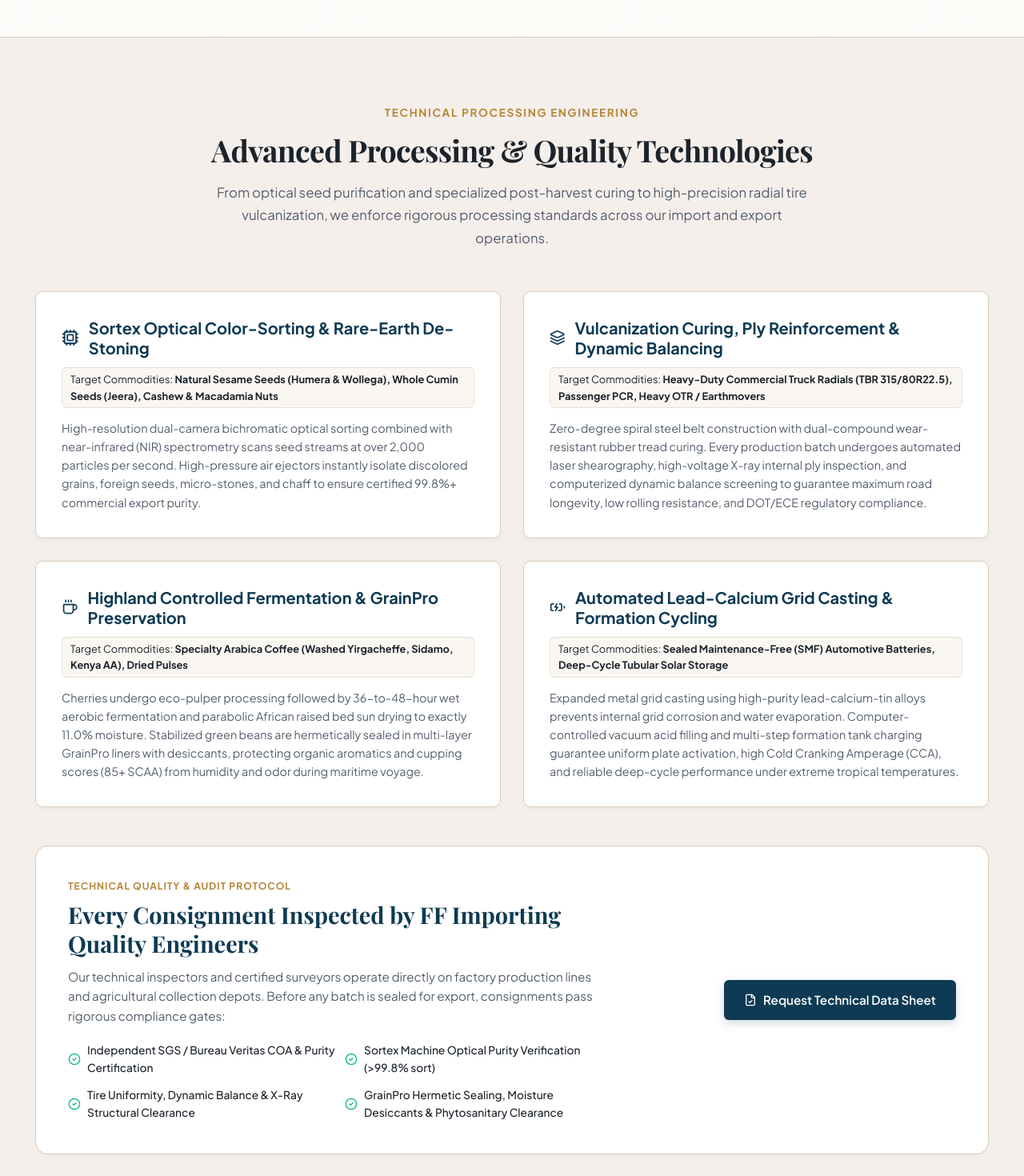
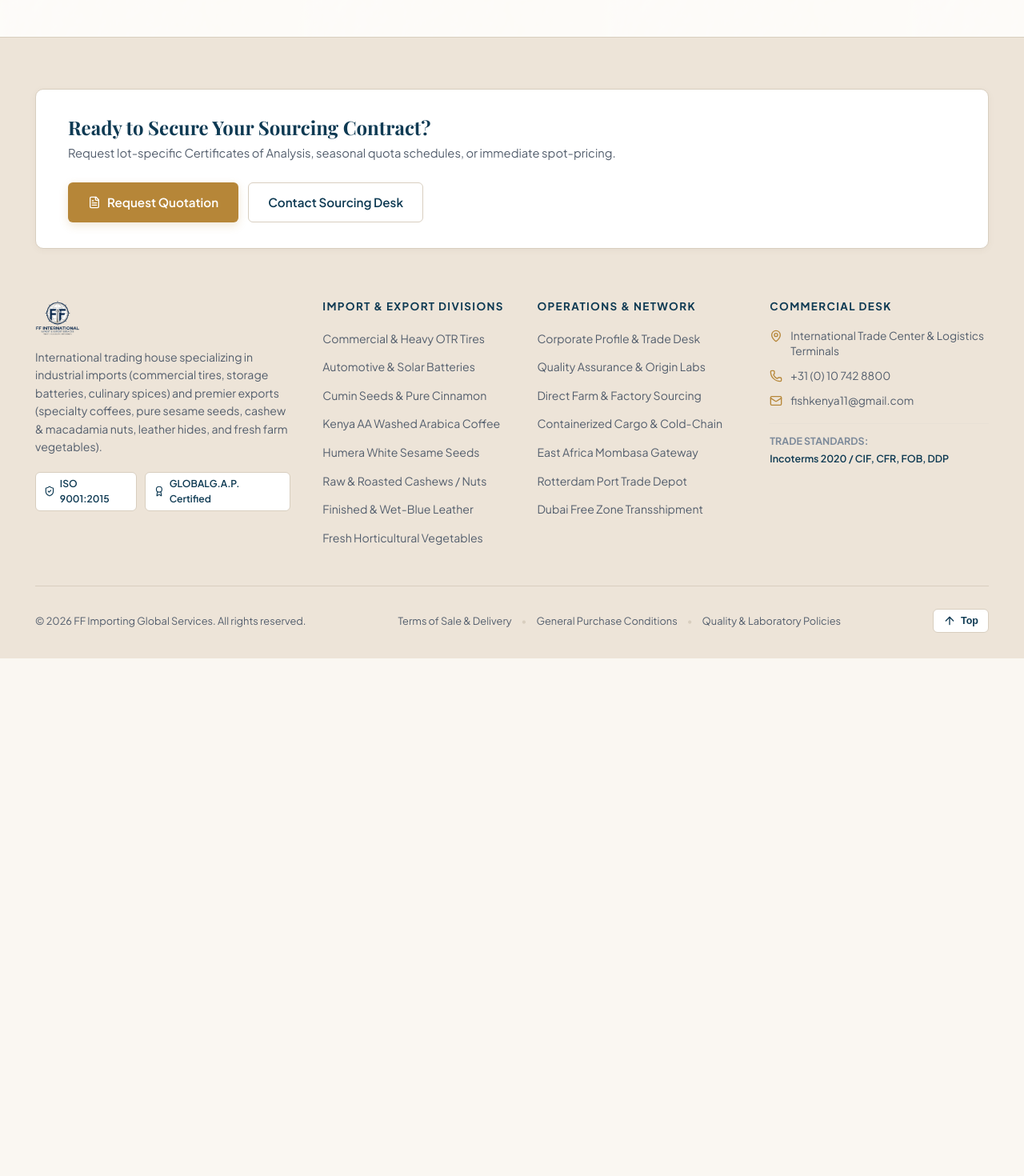
Before and after one commit to Goodomenn/import_spice, a React (Vite) app: page /sourcing in a window 1280 px wide. Shown: the part 1480-2950 px from the top of the page at 80% size. After the commit the page ends 2303 px from the top, so only its background shows below. Built offline with nearby package versions, Linux system fonts and the light colour scheme; a web font is replaced by a local one.

Commit message:
chore: remove processing technology cards and quality audit protocol section from SourcingPage

```diff
--- a/src/pages/SourcingPage.jsx
+++ b/src/pages/SourcingPage.jsx
@@ -1,44 +1,8 @@
 import React from 'react';
 import { Link } from 'react-router-dom';
 import SourcingSection from '../components/SourcingSection';
-import {
-  Cpu,
-  Layers,
-  Coffee,
-  BatteryCharging,
-  ShieldCheck,
-  ArrowRight,
-  CheckCircle2,
-  FileCheck
-} from 'lucide-react';
 
 export default function SourcingPage() {
-  const processingTechs = [
-    {
-      name: 'Sortex Optical Color-Sorting & Rare-Earth De-Stoning',
-      idealFor: 'Natural Sesame Seeds (Humera & Wollega), Whole Cumin Seeds (Jeera), Cashew & Macadamia Nuts',
-      icon: Cpu,
-      tech: 'High-resolution dual-camera bichromatic optical sorting combined with near-infrared (NIR) spectrometry scans seed streams at over 2,000 particles per second. High-pressure air ejectors instantly isolate discolored grains, foreign seeds, micro-stones, and chaff to ensure certified 99.8%+ commercial export purity.'
-    },
-    {
-      name: 'Vulcanization Curing, Ply Reinforcement & Dynamic Balancing',
-      idealFor: 'Heavy-Duty Commercial Truck Radials (TBR 315/80R22.5), Passenger PCR, Heavy OTR / Earthmovers',
-      icon: Layers,
-      tech: 'Zero-degree spiral steel belt construction with dual-compound wear-resistant rubber tread curing. Every production batch undergoes automated laser shearography, high-voltage X-ray internal ply inspection, and computerized dynamic balance screening to guarantee maximum road longevity, low rolling resistance, and DOT/ECE regulatory compliance.'
-    },
-    {
-      name: 'Highland Controlled Fermentation & GrainPro Preservation',
-      idealFor: 'Specialty Arabica Coffee (Washed Yirgacheffe, Sidamo, Kenya AA), Dried Pulses',
-      icon: Coffee,
-      tech: 'Cherries undergo eco-pulper processing followed by 36-to-48-hour wet aerobic fermentation and parabolic African raised bed sun drying to exactly 11.0% moisture. Stabilized green beans are hermetically sealed in multi-layer GrainPro liners with desiccants, protecting organic aromatics and cupping scores (85+ SCAA) from humidity and odor during maritime voyage.'
-    },
-    {
-      name: 'Automated Lead-Calcium Grid Casting & Formation Cycling',
-      idealFor: 'Sealed Maintenance-Free (SMF) Automotive Batteries, Deep-Cycle Tubular Solar Storage',
-      icon: BatteryCharging,
-      tech: 'Expanded metal grid casting using high-purity lead-calcium-tin alloys prevents internal grid corrosion and water evaporation. Computer-controlled vacuum acid filling and multi-step formation tank charging guarantee uniform plate activation, high Cold Cranking Amperage (CCA), and reliable deep-cycle performance under extreme tropical temperatures.'
-    }
-  ];
 
   return (
     <div className="sourcing-page">
@@ -61,75 +25,7 @@
       {/* 5-Stage Supply Chain Roadmap */}
       <SourcingSection />
 
-      {/* Processing Technologies Deep-Dive */}
-      <section className="tech-section">
-        <div className="container">
-          <div className="section-header">
-            <span className="section-subtitle">Technical Processing Engineering</span>
-            <h2 className="section-title font-serif">Advanced Processing & Quality Technologies</h2>
-            <p className="section-desc">
-              From optical seed purification and specialized post-harvest curing to high-precision radial tire vulcanization,
-              we enforce rigorous processing standards across our import and export operations.
-            </p>
-          </div>
 
-          <div className="tech-grid">
-            {processingTechs.map((item, index) => {
-              const Icon = item.icon;
-              return (
-                <div key={index} className="tech-card">
-                  <div className="tech-card-top">
-                    <Icon size={24} className="tech-icon" />
-                    <h3 className="tech-name">{item.name}</h3>
-                  </div>
-                  <div className="tech-badge">
-                    <span>Target Commodities: <strong>{item.idealFor}</strong></span>
-                  </div>
-                  <p className="tech-desc">{item.tech}</p>
-                </div>
-              );
-            })}
-          </div>
-
-          {/* Sourcing Fleet Protocol */}
-          <div className="fleet-protocol-card">
-            <div className="fleet-card-inner">
-              <div className="fleet-card-text">
-                <span className="fleet-sub">TECHNICAL QUALITY & AUDIT PROTOCOL</span>
-                <h3 className="fleet-title font-serif">Every Consignment Inspected by FF Importing Quality Engineers</h3>
-                <p className="fleet-desc">
-                  Our technical inspectors and certified surveyors operate directly on factory production lines and agricultural collection depots.
-                  Before any batch is sealed for export, consignments pass rigorous compliance gates:
-                </p>
-                <div className="protocol-checks">
-                  <div className="p-check">
-                    <CheckCircle2 size={16} className="check-icon" />
-                    <span>Independent SGS / Bureau Veritas COA & Purity Certification</span>
-                  </div>
-                  <div className="p-check">
-                    <CheckCircle2 size={16} className="check-icon" />
-                    <span>Sortex Machine Optical Purity Verification (&gt;99.8% sort)</span>
-                  </div>
-                  <div className="p-check">
-                    <CheckCircle2 size={16} className="check-icon" />
-                    <span>Tire Uniformity, Dynamic Balance & X-Ray Structural Clearance</span>
-                  </div>
-                  <div className="p-check">
-                    <CheckCircle2 size={16} className="check-icon" />
-                    <span>GrainPro Hermetic Sealing, Moisture Desiccants & Phytosanitary Clearance</span>
-                  </div>
-                </div>
-              </div>
-              <div className="fleet-card-action">
-                <Link to="/contact" className="btn btn-primary">
-                  <FileCheck size={16} />
-                  <span>Request Technical Data Sheet</span>
-                </Link>
-              </div>
-            </div>
-          </div>
-        </div>
-      </section>
 
       <style>{`
         .page-header-banner {
@@ -179,135 +75,6 @@
           line-height: 1.6;
         }
 
-        .tech-section {
-          padding: 80px 0;
-          background: #F5EFEB;
-          border-top: 1px solid var(--border-medium);
-        }
-
-        .tech-grid {
-          display: grid;
-          grid-template-columns: repeat(2, 1fr);
-          gap: 28px;
-          margin-bottom: 48px;
-        }
-
-        .tech-card {
-          background: #FFFFFF;
-          border: 1px solid var(--border-medium);
-          border-radius: var(--radius-md);
-          padding: 32px;
-          box-shadow: var(--shadow-sm);
-        }
-
-        .tech-card-top {
-          display: flex;
-          align-items: center;
-          gap: 12px;
-          margin-bottom: 12px;
-        }
-
-        .tech-icon {
-          color: var(--accent-navy);
-        }
-
-        .tech-name {
-          font-size: 1.25rem;
-          color: var(--accent-navy);
-        }
-
-        .tech-badge {
-          display: inline-block;
-          background: var(--bg-milky);
-          border: 1px solid var(--border-subtle);
-          padding: 4px 10px;
-          border-radius: var(--radius-sm);
-          font-size: 0.8rem;
-          color: var(--text-main);
-          margin-bottom: 14px;
-        }
-
-        .tech-desc {
-          font-size: 0.9rem;
-          color: var(--text-muted);
-          line-height: 1.6;
-        }
-
-        .fleet-protocol-card {
-          background: #FFFFFF;
-          border: 1px solid var(--border-medium);
-          border-radius: var(--radius-lg);
-          padding: 40px;
-          box-shadow: var(--shadow-sm);
-        }
-
-        .fleet-card-inner {
-          display: flex;
-          justify-content: space-between;
-          align-items: center;
-          gap: 36px;
-          flex-wrap: wrap;
-        }
-
-        .fleet-card-text {
-          max-width: 680px;
-        }
-
-        .fleet-sub {
-          font-size: 0.76rem;
-          font-weight: 700;
-          letter-spacing: 0.08em;
-          color: var(--accent-gold);
-          display: block;
-          margin-bottom: 8px;
-        }
-
-        .fleet-title {
-          font-size: 1.8rem;
-          color: var(--accent-navy);
-          margin-bottom: 12px;
-        }
-
-        .fleet-desc {
-          font-size: 0.95rem;
-          color: var(--text-muted);
-          margin-bottom: 20px;
-        }
-
-        .protocol-checks {
-          display: grid;
-          grid-template-columns: 1fr 1fr;
-          gap: 12px;
-        }
-
-        .p-check {
-          display: flex;
-          align-items: center;
-          gap: 8px;
-          font-size: 0.86rem;
-          font-weight: 500;
-          color: var(--text-main);
-        }
-
-        .check-icon {
-          color: #10B981;
-          flex-shrink: 0;
-        }
-
-        @media (max-width: 900px) {
-          .tech-grid {
-            grid-template-columns: 1fr;
-          }
-
-          .protocol-checks {
-            grid-template-columns: 1fr;
-          }
-
-          .fleet-card-inner {
-            flex-direction: column;
-            align-items: flex-start;
-          }
-        }
       `}</style>
     </div>
   );
```
